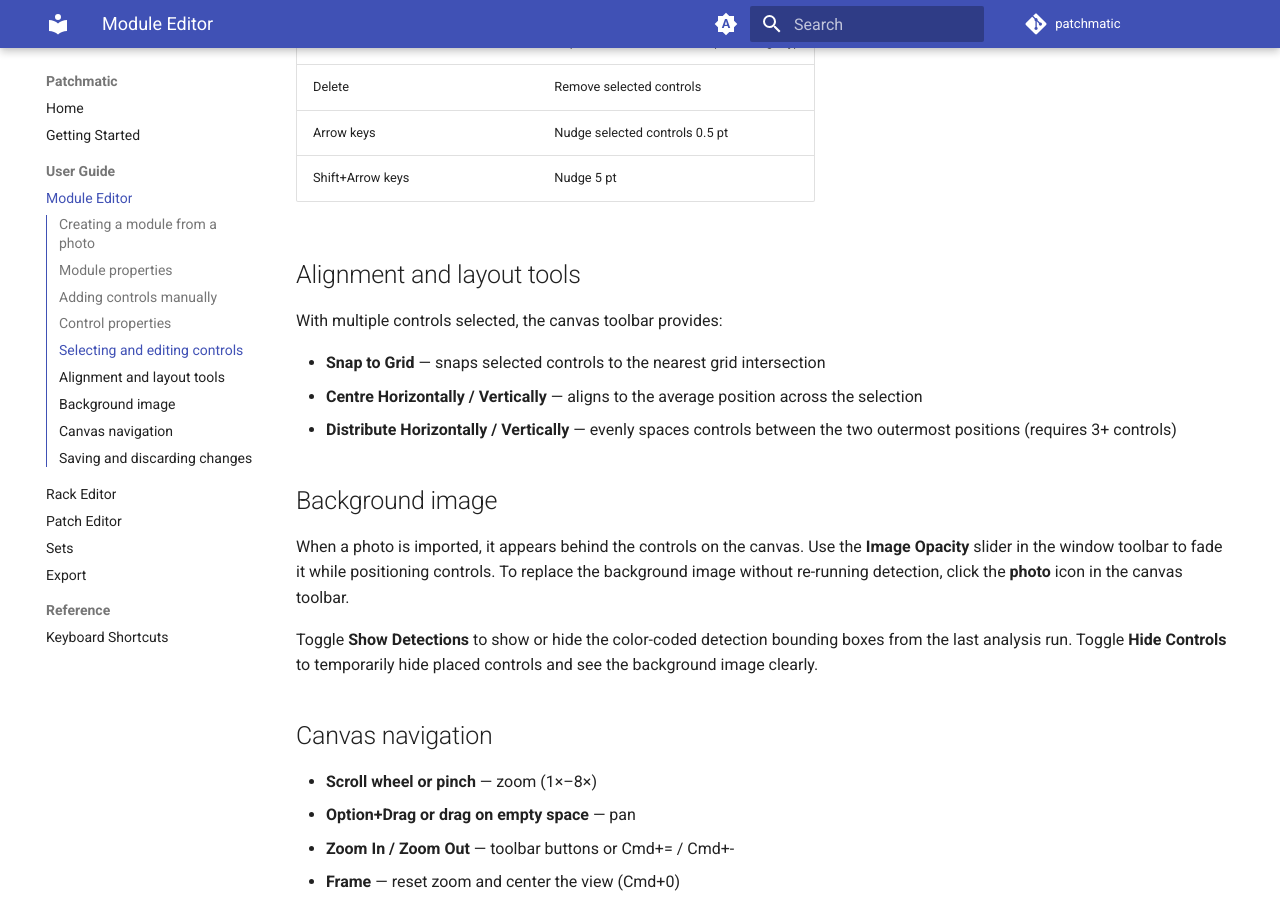
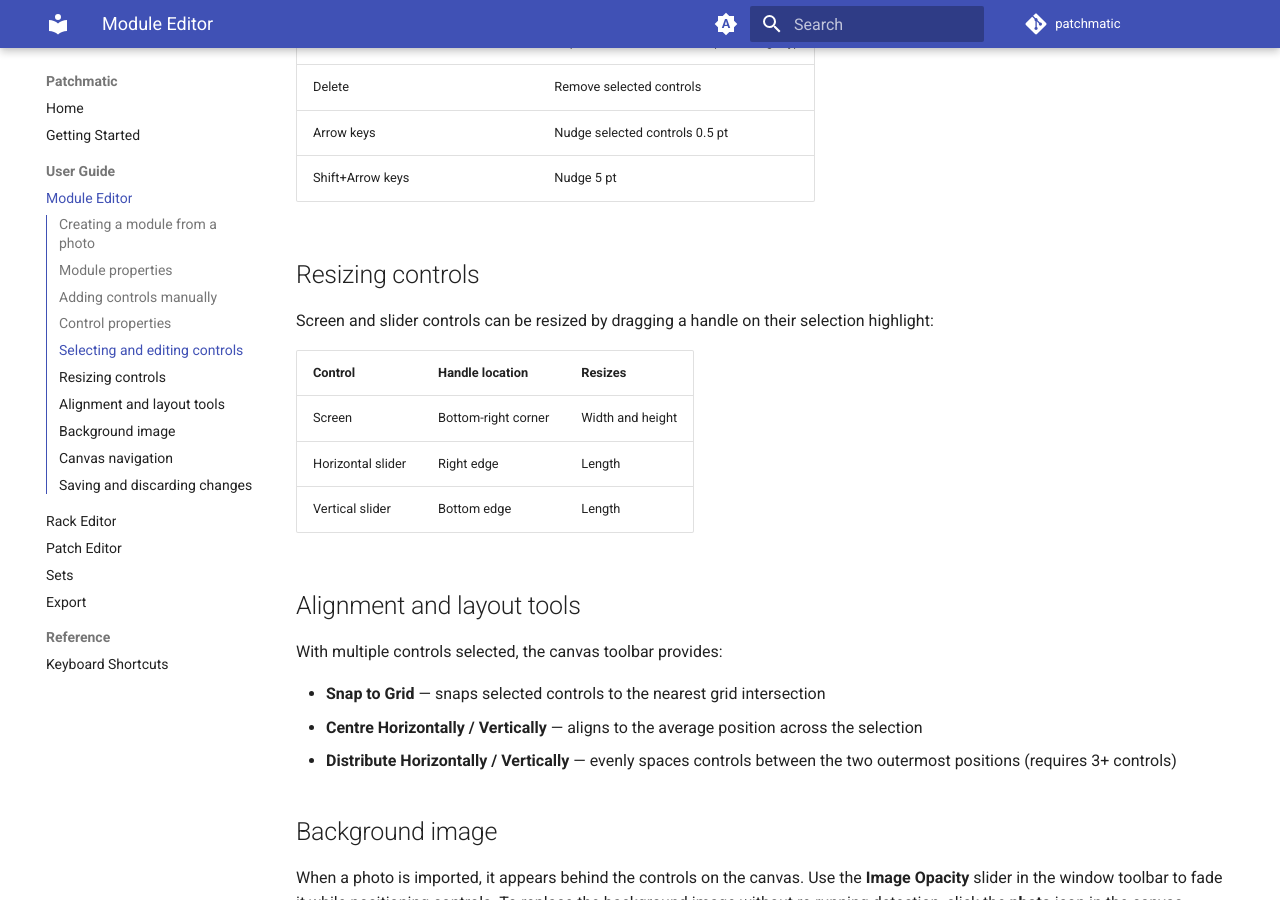
Before and after one commit to pkyme/patchmatic, an MkDocs documentation site: the page built from docs/guide/module-editor.md, in a window 1280 px wide and 900 px high, scrolled down 2047 px. Built offline with MkDocs 1.6.1 and Material for MkDocs 9.7.7, drawn with Linux system fonts in a browser that asks for light colours; comment, search, counter and statistics services are not loaded; some of the changed text lies outside the part shown.

Commit message:
Update docs: control resizing, slider orientation, Cmd+R rename shortcuts
Co-Authored-By: Claude Sonnet 4.6 <noreply@anthropic.com>

```diff
--- a/docs/guide/module-editor.md
+++ b/docs/guide/module-editor.md
@@ -34,7 +34,7 @@ Select a control type from the canvas toolbar to enter placement mode, then clic
 Select a control to edit its properties in the inspector:
 
 - **Size** — small, medium, large, or extra large (not applicable to patch points, which are always medium)
-- **Orientation** — vertical or horizontal (toggle switches only)
+- **Orientation** — vertical or horizontal (toggle switches and sliders)
 - **Label** — position (above, below, left, right, or off), font size, and offset
 - **State Label** — separate label position settings for the state indicator (buttons and toggle switches)
 - **States** — named states for buttons and toggle switches (e.g. "Off", "On"); minimum 2, no maximum
@@ -58,6 +58,16 @@ When two or more controls are selected, the inspector shows batch editing option
 | Delete | Remove selected controls |
 | Arrow keys | Nudge selected controls 0.5 pt |
 | Shift+Arrow keys | Nudge 5 pt |
+
+## Resizing controls
+
+Screen and slider controls can be resized by dragging a handle on their selection highlight:
+
+| Control | Handle location | Resizes |
+|---|---|---|
+| Screen | Bottom-right corner | Width and height |
+| Horizontal slider | Right edge | Length |
+| Vertical slider | Bottom edge | Length |
 
 ## Alignment and layout tools
 
```
Also changed, not shown: docs/reference/keyboard-shortcuts.md (+4 -0 lines).
